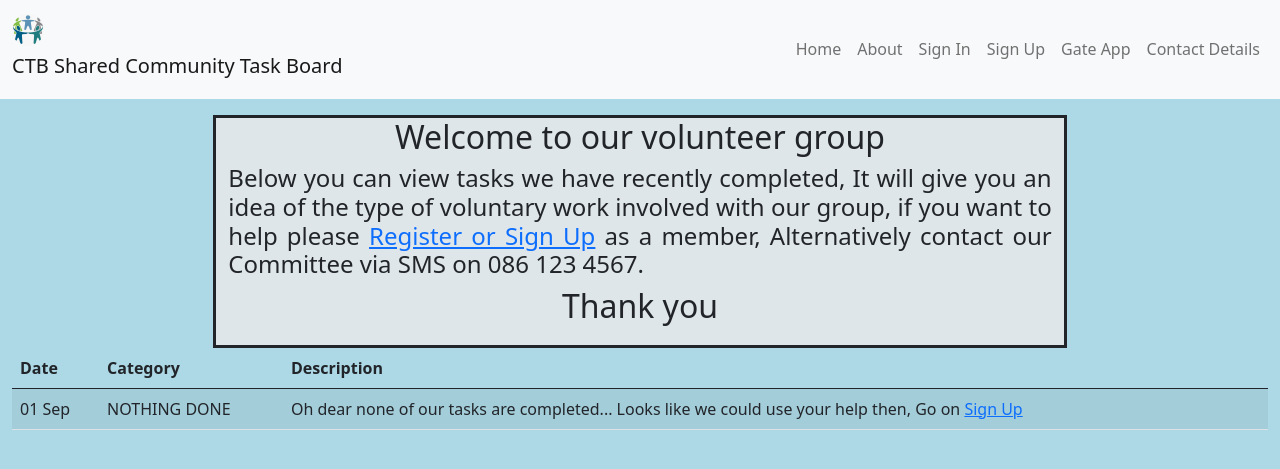
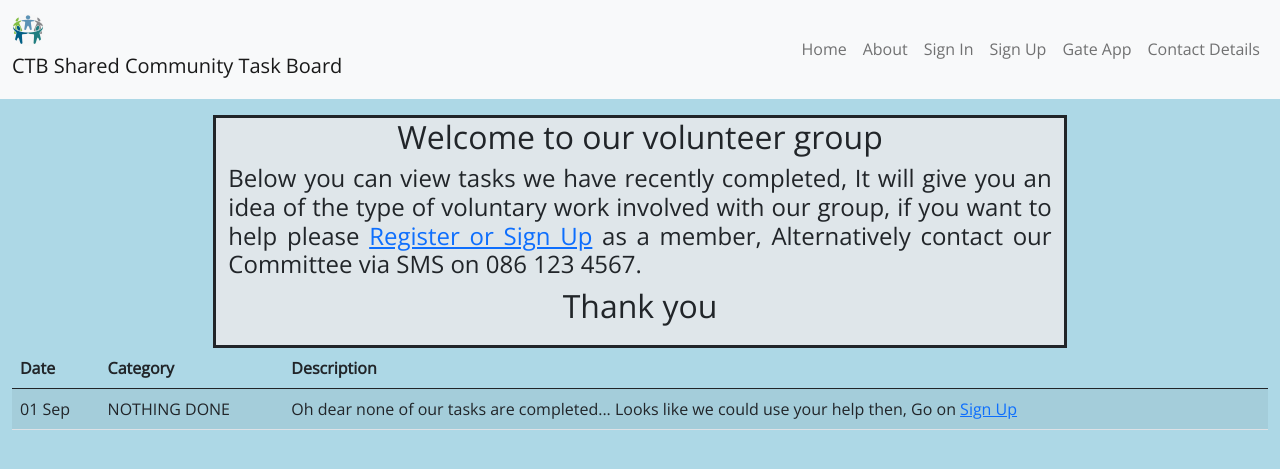
Before and after one commit to siobhain/ctb, a Django app: page /guest/ in a window 1280 px wide. Shown: the top 469 px of the page. Run offline with Django 3.2, Linux system fonts and the light colour scheme; data that the repository does not hold is empty.

Commit message:
CTB: add google font family  Open Sans

```diff
--- a/ctbproject/settings.py
+++ b/ctbproject/settings.py
@@ -28,7 +28,7 @@ SECRET_KEY = os.environ.get("SECRET_KEY")
 # SECURITY WARNING: don't run with debug turned on in production!
 DEBUG = True
 
-ALLOWED_HOSTS = ['ctbapp-67038c5a6f0e.herokuapp.com', '8000-siobhain-ctb-ii4y9sbki1o.ws-eu104.gitpod.io']
+ALLOWED_HOSTS = ['ctbapp-67038c5a6f0e.herokuapp.com', '8000-siobhain-ctb-6gc3ots84ox.ws-eu104.gitpod.io', '8000-siobhain-ctb-ii4y9sbki1o.ws-eu104.gitpod.io']
 
 # Application definition
 
--- a/static/css/style.css
+++ b/static/css/style.css
@@ -1,4 +1,5 @@
 body {
+  font-family: 'Open Sans', sans-serif;
   background-color:   lightblue;
 }
 
--- a/templates/base.html
+++ b/templates/base.html
@@ -12,7 +12,12 @@
   <script src="https://cdn.jsdelivr.net/npm/bootstrap@5.0.2/dist/js/bootstrap.bundle.min.js"
     integrity="sha384-MrcW6ZMFYlzcLA8Nl+NtUVF0sA7MsXsP1UyJoMp4YLEuNSfAP+JcXn/tWtIaxVXM" crossorigin="anonymous">
   </script>
+  <!-- css -->
   <link rel="stylesheet" href="{% static 'css/style.css' %}">
+  <!-- google Font -->
+  <link rel="preconnect" href="https://fonts.googleapis.com">
+  <link rel="preconnect" href="https://fonts.gstatic.com" crossorigin>
+  <link href="https://fonts.googleapis.com/css2?family=Open+Sans&display=swap" rel="stylesheet">
   <!-- favicon  -->
   <link rel="icon" type="image/x-icon" href="{% static 'favicon.ico' %}">
   <link rel="apple-touch-icon" sizes="180x180" href="{% static 'apple-touch-icon.png' %}">
```
Also changed, not shown: 1 other file.
